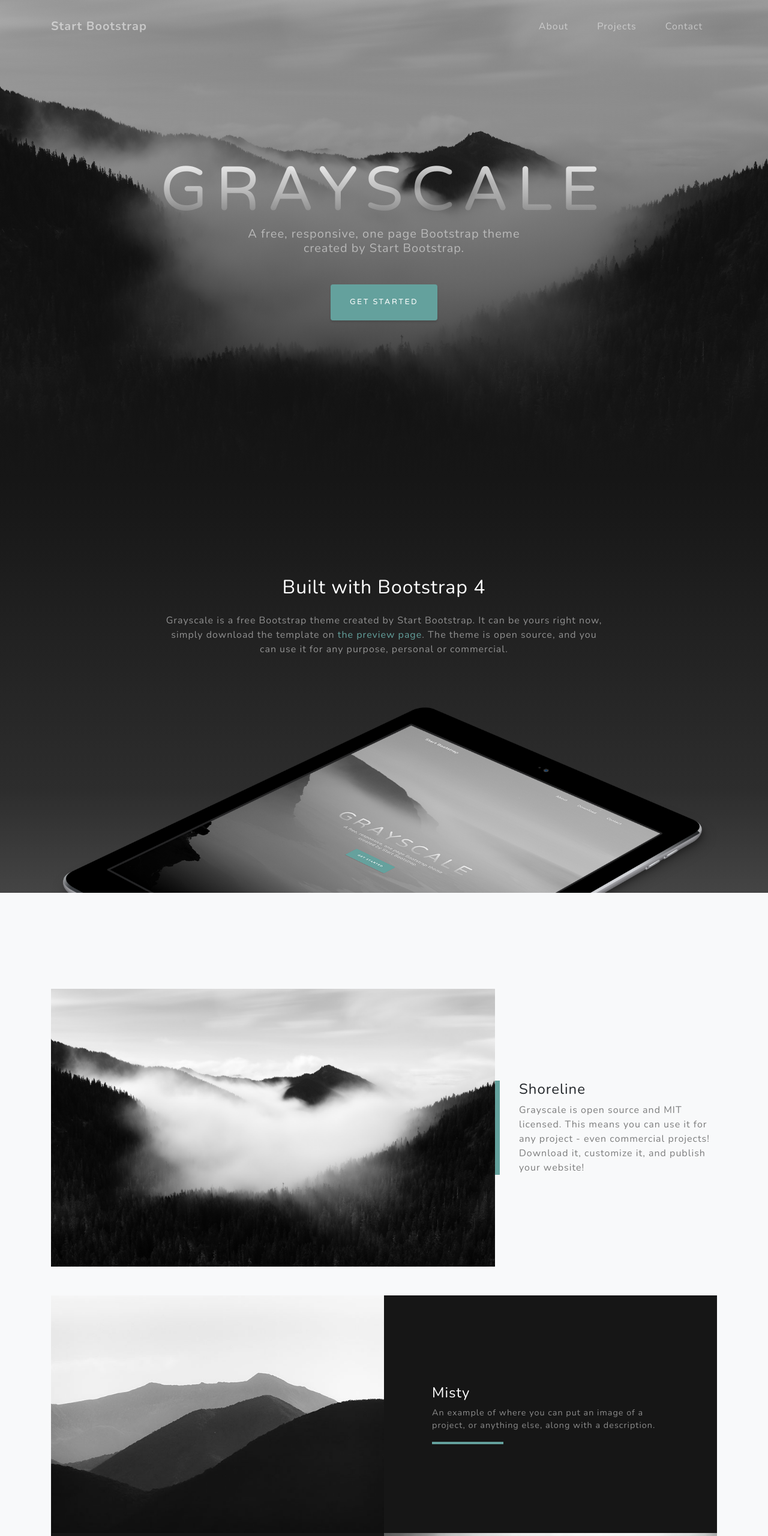
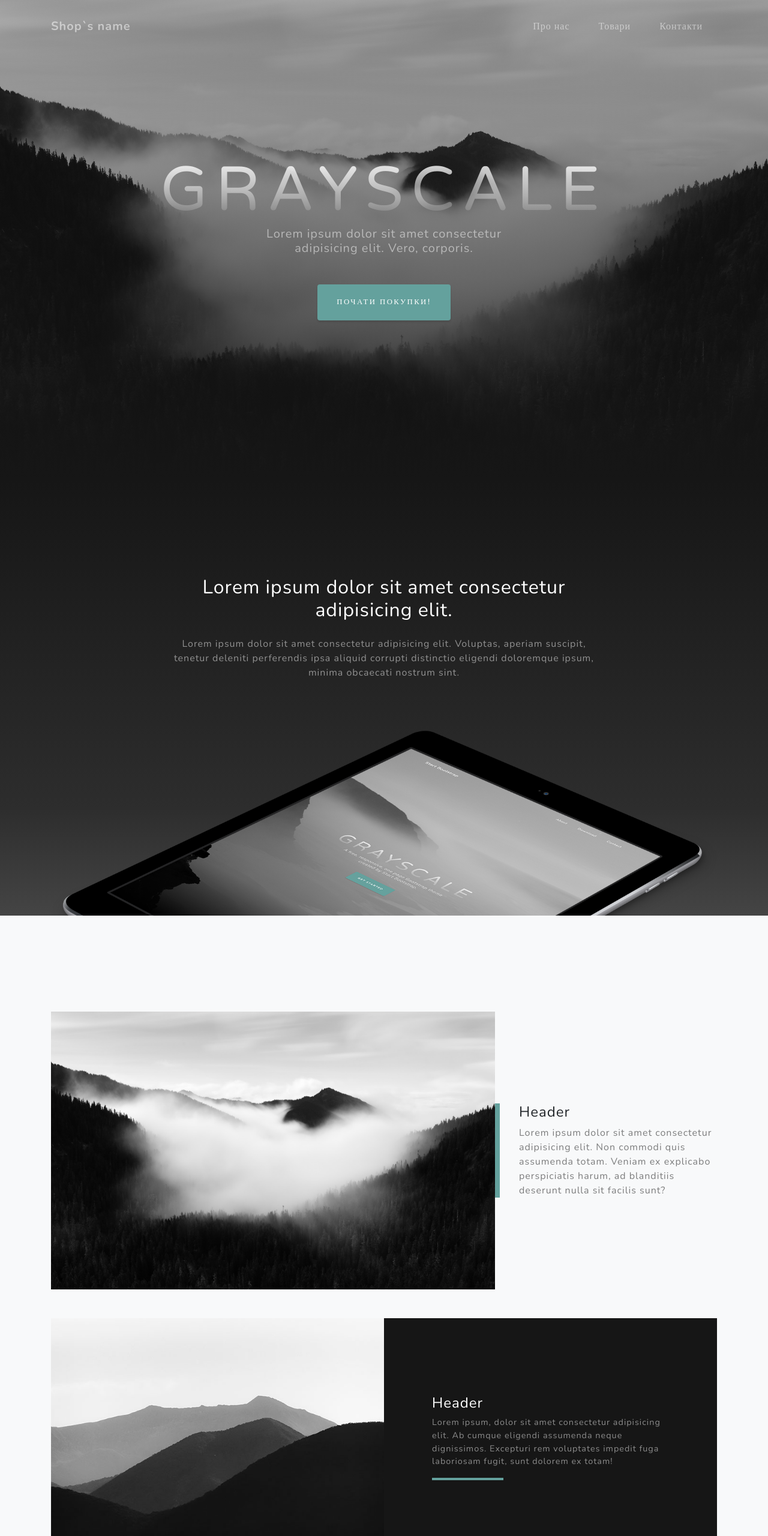
Before and after one commit to DanilLvov/Shop, a plain HTML site: page startbootstrap-grayscale-gh-pages/index.html in a window 1280 px wide. Shown: the top 2560 px of the page at 60% size. Drawn offline with nearby package versions, Linux system fonts and the light colour scheme.

Commit message:
Змінив потрібні елементи
Потрібно тільки наповнити контент а також контактні дані і, по бажанню, фото

```diff
--- a/startbootstrap-grayscale-gh-pages/index.html
+++ b/startbootstrap-grayscale-gh-pages/index.html
@@ -31,21 +31,21 @@
   <!-- Navigation -->
   <nav class="navbar navbar-expand-lg navbar-light fixed-top" id="mainNav">
     <div class="container">
-      <a class="navbar-brand js-scroll-trigger" href="#page-top">Start Bootstrap</a>
+      <a class="navbar-brand js-scroll-trigger" href="#page-top">Shop`s name</a>
       <button class="navbar-toggler navbar-toggler-right" type="button" data-toggle="collapse" data-target="#navbarResponsive" aria-controls="navbarResponsive" aria-expanded="false" aria-label="Toggle navigation">
-        Menu
+        Меню
         <i class="fas fa-bars"></i>
       </button>
       <div class="collapse navbar-collapse" id="navbarResponsive">
         <ul class="navbar-nav ml-auto">
           <li class="nav-item">
-            <a class="nav-link js-scroll-trigger" href="#about">About</a>
+            <a class="nav-link js-scroll-trigger" href="#about">Про нас</a>
           </li>
           <li class="nav-item">
-            <a class="nav-link js-scroll-trigger" href="#projects">Projects</a>
+            <a class="nav-link js-scroll-trigger" href="#projects">Товари</a>
           </li>
           <li class="nav-item">
-            <a class="nav-link js-scroll-trigger" href="#signup">Contact</a>
+            <a class="nav-link js-scroll-trigger" href="#signup">Контакти</a>
           </li>
         </ul>
       </div>
@@ -57,8 +57,8 @@
     <div class="container d-flex h-100 align-items-center">
       <div class="mx-auto text-center">
         <h1 class="mx-auto my-0 text-uppercase">Grayscale</h1>
-        <h2 class="text-white-50 mx-auto mt-2 mb-5">A free, responsive, one page Bootstrap theme created by Start Bootstrap.</h2>
-        <a href="#about" class="btn btn-primary js-scroll-trigger">Get Started</a>
+        <h2 class="text-white-50 mx-auto mt-2 mb-5">Lorem ipsum dolor sit amet consectetur adipisicing elit. Vero, corporis.  </h2>
+        <a href="#about" class="btn btn-primary js-scroll-trigger">Почати покупки!</a>
       </div>
     </div>
   </header>
@@ -68,9 +68,8 @@
     <div class="container">
       <div class="row">
         <div class="col-lg-8 mx-auto">
-          <h2 class="text-white mb-4">Built with Bootstrap 4</h2>
-          <p class="text-white-50">Grayscale is a free Bootstrap theme created by Start Bootstrap. It can be yours right now, simply download the template on
-            <a href="http://startbootstrap.com/template-overviews/grayscale/">the preview page</a>. The theme is open source, and you can use it for any purpose, personal or commercial.</p>
+          <h2 class="text-white mb-4">Lorem ipsum dolor sit amet consectetur adipisicing elit.</h2>
+          <p class="text-white-50">Lorem ipsum dolor sit amet consectetur adipisicing elit. Voluptas, aperiam suscipit, tenetur deleniti perferendis ipsa aliquid corrupti distinctio eligendi doloremque ipsum, minima obcaecati nostrum sint.</p>
         </div>
       </div>
       <img src="img/ipad.png" class="img-fluid" alt="">
@@ -88,8 +87,8 @@
         </div>
         <div class="col-xl-4 col-lg-5">
           <div class="featured-text text-center text-lg-left">
-            <h4>Shoreline</h4>
-            <p class="text-black-50 mb-0">Grayscale is open source and MIT licensed. This means you can use it for any project - even commercial projects! Download it, customize it, and publish your website!</p>
+            <h4>Header</h4>
+            <p class="text-black-50 mb-0">Lorem ipsum dolor sit amet consectetur adipisicing elit. Non commodi quis assumenda totam. Veniam ex explicabo perspiciatis harum, ad blanditiis deserunt nulla sit facilis sunt?</p>
           </div>
         </div>
       </div>
@@ -103,8 +102,8 @@
           <div class="bg-black text-center h-100 project">
             <div class="d-flex h-100">
               <div class="project-text w-100 my-auto text-center text-lg-left">
-                <h4 class="text-white">Misty</h4>
-                <p class="mb-0 text-white-50">An example of where you can put an image of a project, or anything else, along with a description.</p>
+                <h4 class="text-white">Header</h4>
+                <p class="mb-0 text-white-50">Lorem ipsum, dolor sit amet consectetur adipisicing elit. Ab cumque eligendi assumenda neque dignissimos. Excepturi rem voluptates impedit fuga laboriosam fugit, sunt dolorem ex totam!</p>
                 <hr class="d-none d-lg-block mb-0 ml-0">
               </div>
             </div>
@@ -121,8 +120,8 @@
           <div class="bg-black text-center h-100 project">
             <div class="d-flex h-100">
               <div class="project-text w-100 my-auto text-center text-lg-right">
-                <h4 class="text-white">Mountains</h4>
-                <p class="mb-0 text-white-50">Another example of a project with its respective description. These sections work well responsively as well, try this theme on a small screen!</p>
+                <h4 class="text-white">Header</h4>
+                <p class="mb-0 text-white-50">Lorem ipsum dolor sit amet, consectetur adipisicing elit. Hic numquam quaerat, ipsa ex dolor aliquam aperiam, iste suscipit consectetur quos nulla dolore tempore. Eum, obcaecati.  </p>
                 <hr class="d-none d-lg-block mb-0 mr-0">
               </div>
             </div>
@@ -140,11 +139,11 @@
         <div class="col-md-10 col-lg-8 mx-auto text-center">
 
           <i class="far fa-paper-plane fa-2x mb-2 text-white"></i>
-          <h2 class="text-white mb-5">Subscribe to receive updates!</h2>
+          <h2 class="text-white mb-5 font-weight-bolder">У вас виникли питтання?<br> Напишіть нам листа</h2>
 
           <form class="form-inline d-flex">
-            <input type="email" class="form-control flex-fill mr-0 mr-sm-2 mb-3 mb-sm-0" id="inputEmail" placeholder="Enter email address...">
-            <button type="submit" class="btn btn-primary mx-auto">Subscribe</button>
+            <input type="email" class="form-control flex-fill mr-0 mr-sm-2 mb-3 mb-sm-0" id="inputEmail" placeholder="Введіть ваш email...">
+            <button type="submit" class="btn btn-primary mx-auto">Надіслати</button>
           </form>
 
         </div>
@@ -162,7 +161,7 @@
           <div class="card py-4 h-100">
             <div class="card-body text-center">
               <i class="fas fa-map-marked-alt text-primary mb-2"></i>
-              <h4 class="text-uppercase m-0">Address</h4>
+              <h4 class="text-uppercase m-0">Адреса</h4>
               <hr class="my-4">
               <div class="small text-black-50">4923 Market Street, Orlando FL</div>
             </div>
@@ -186,7 +185,7 @@
           <div class="card py-4 h-100">
             <div class="card-body text-center">
               <i class="fas fa-mobile-alt text-primary mb-2"></i>
-              <h4 class="text-uppercase m-0">Phone</h4>
+              <h4 class="text-uppercase m-0">Телефон(Telegram)</h4>
               <hr class="my-4">
               <div class="small text-black-50">+1 (555) 902-8832</div>
             </div>
```
